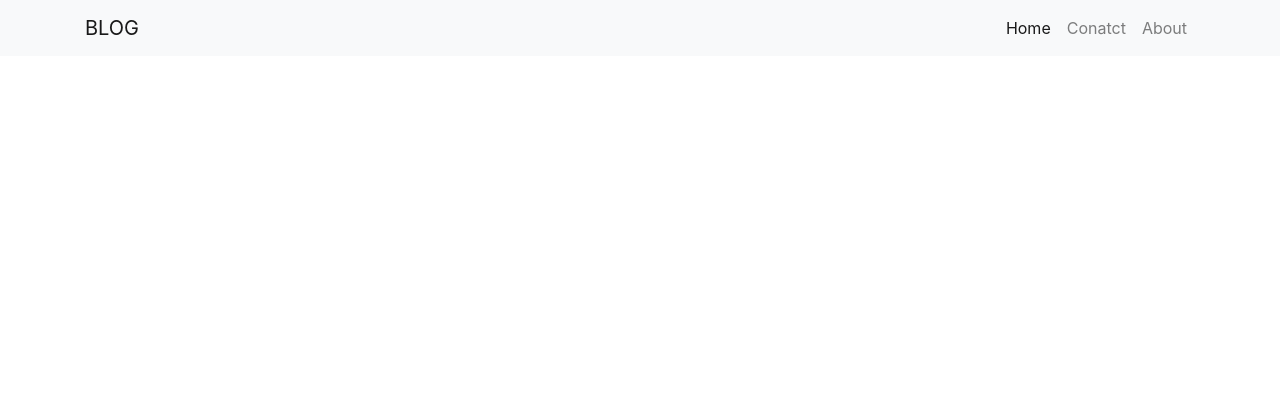
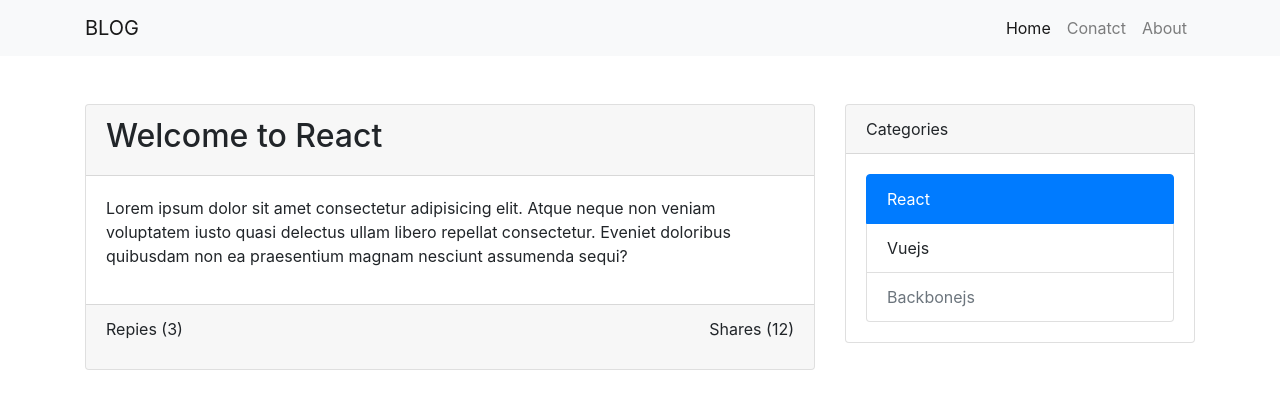
Before and after one commit to Aiman-12-naiem/react-blog, a React (Create React App) app: page / in a window 1280 px wide. Shown: the top 408 px of the page. Built offline with nearby package versions, Linux system fonts and the light colour scheme.

Commit message:
My Lesson 1

```diff
--- a/src/App.js
+++ b/src/App.js
@@ -1,11 +1,25 @@
 // importing files from components
 import Navbar from './components/Navbar.js';
+import Home from './components/home';
+import Sidebar from './components/sidebar';
+
 // App function
 function App() {
   return (
     <div className="App">
       {/* print Navbar */}
       <Navbar />
+      <div className="container">
+        <div className="row justify-content-center">
+          <div className="col-8">
+            <Home />
+          </div>
+
+          <div className="col-4">
+            <Sidebar />
+          </div>
+        </div>
+      </div>
     </div>
   );
 }
--- /dev/null
+++ b/src/components/home.js
@@ -0,0 +1,18 @@
+const Home = () => {
+    return (
+        <div className="card mt-5">
+            <div className="card-header">
+                <h2>Welcome to React</h2>
+            </div>
+            <div className="card-body">
+                <p>Lorem ipsum dolor sit amet consectetur adipisicing elit. Atque neque non veniam voluptatem iusto quasi delectus ullam libero repellat consectetur. Eveniet doloribus quibusdam non ea praesentium magnam nesciunt assumenda sequi?</p>
+            </div>
+            <div className="card-footer">
+                <p className="float-left">Repies (3)</p>
+                <p className="float-right">Shares (12)</p>
+            </div>
+        </div>
+    );
+}
+
+export default Home;
--- /dev/null
+++ b/src/components/sidebar.js
@@ -0,0 +1,18 @@
+const Sidebar = () => {
+    return (
+        <div className="card mt-5">
+            <div className="card-header">
+                Categories
+            </div>
+            <div className="card-body">
+                <ul class="list-group">
+                    <li class="list-group-item active">React</li>
+                    <li class="list-group-item">Vuejs</li>
+                    <li class="list-group-item disabled">Backbonejs</li>
+                </ul>
+            </div>
+        </div>
+    );
+}
+
+export default Sidebar;
```
Also changed, not shown: 1 other file (tests, documents, lock files or other folders).
